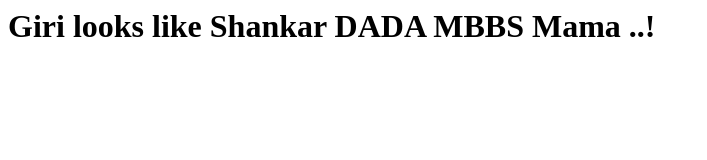
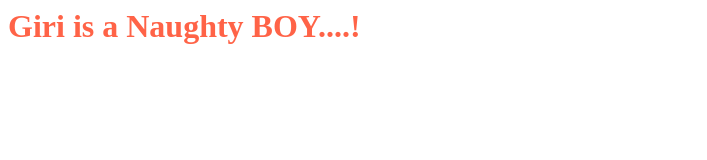
Before and after one commit to praneethsign/Welcome, a plain HTML site: page index.html in a window 1280 px wide. Shown: the whole page, without its empty margins (0-707 px from the left). Drawn offline with Linux system fonts and the light colour scheme.

Commit message:
Update index.html

```diff
--- a/index.html
+++ b/index.html
@@ -6,7 +6,7 @@
 	</head>
 	<body>
 		<h1>
-			<color : red >Giri looks like Shankar DADA MBBS Mama ..!</color>
+			<h1 style="color:Tomato;">Giri is a Naughty BOY....!</h1>
 		</h1>
 	</body>
 </html>
```
